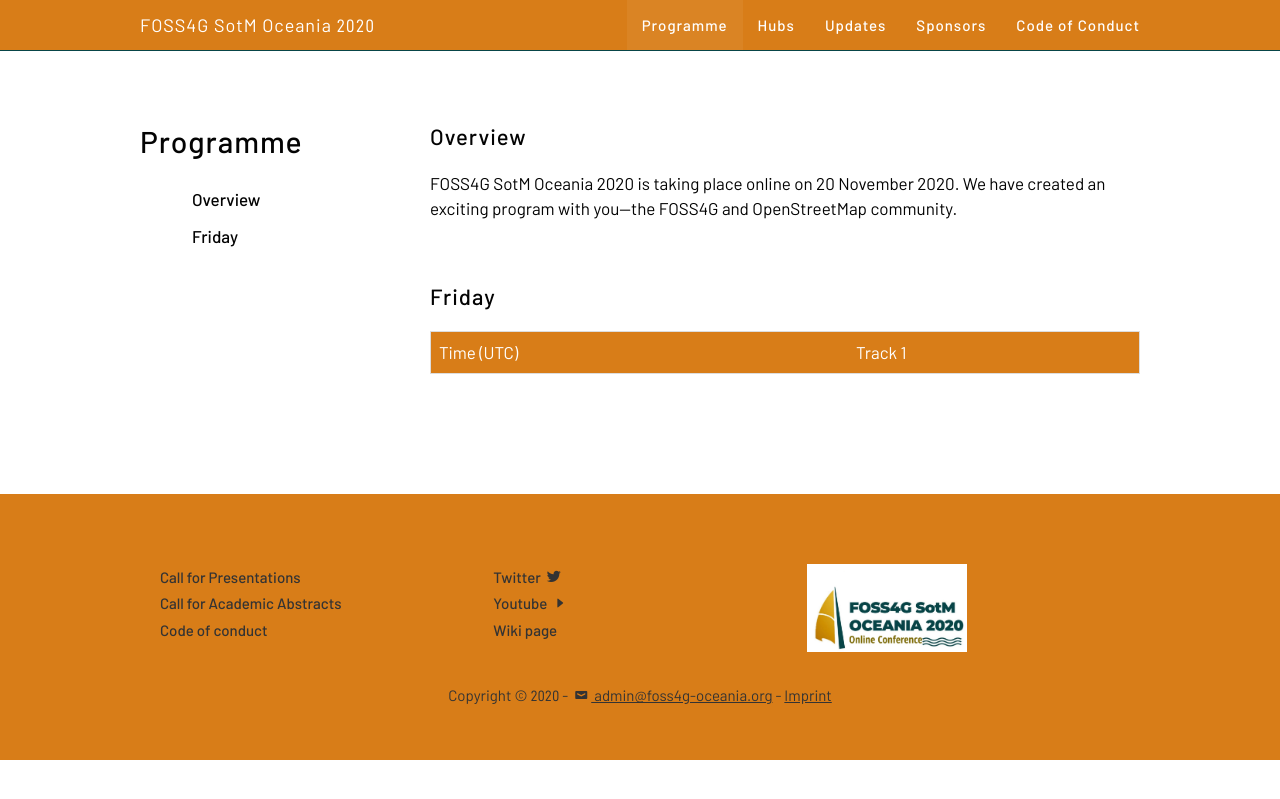
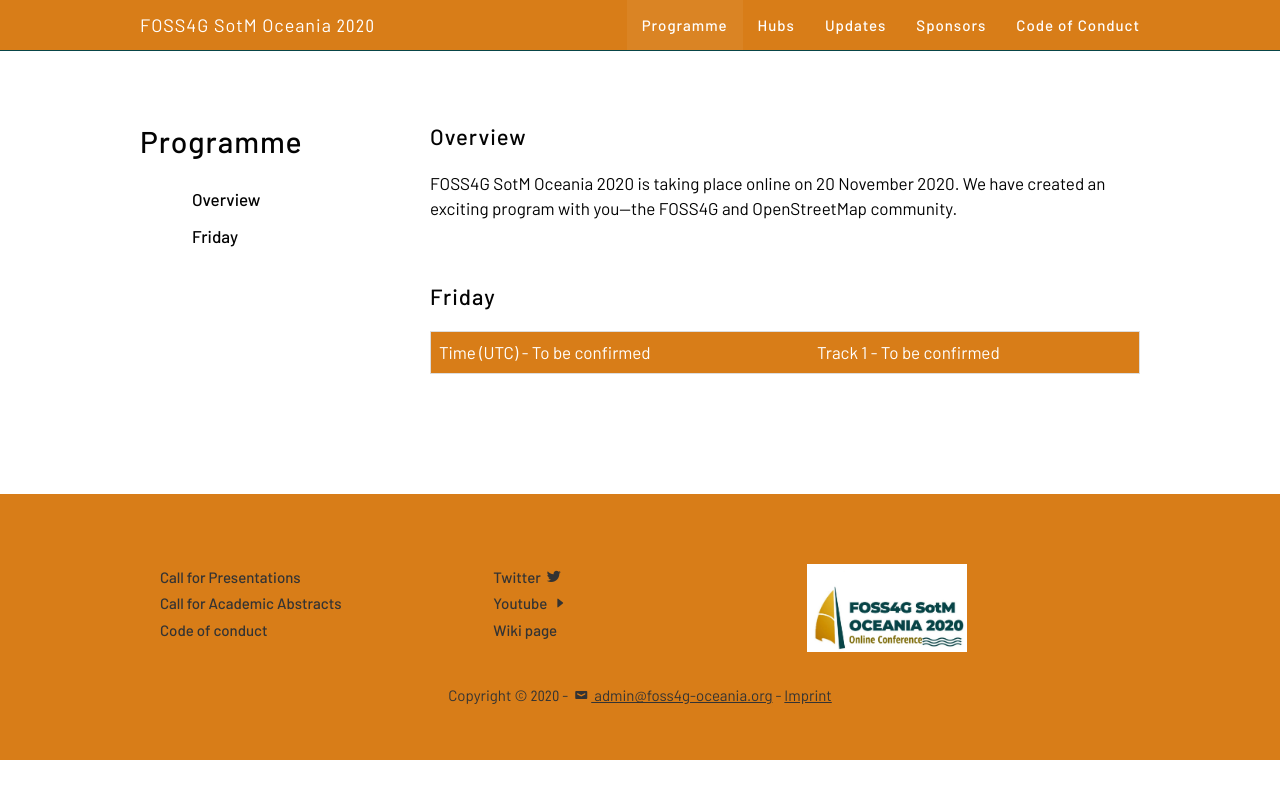
Before and after one commit to osgeo-oceania/foss4g-sotm-oceania-2020, a Jekyll site: the page built from programme/index.html, in a window 1280 px wide. Shown: the top 799 px of the page. Built offline with Jekyll 4.4.1, drawn with Linux system fonts in a browser that asks for light colours.

Commit message:
Update _general.html

```diff
--- a/_includes/schedule/_general.html
+++ b/_includes/schedule/_general.html
@@ -3,8 +3,8 @@
   <table class="scheduleTable">
             <thead>
                 <tr>
-                    <td>Time (UTC)</td>
-                    <td>Track 1</td>
+                    <td>Time (UTC) - To be confirmed</td>
+                    <td>Track 1 - To be confirmed</td>
                    <!-- <td>Track 2</td> -->
                 </tr>
             </thead>
```
